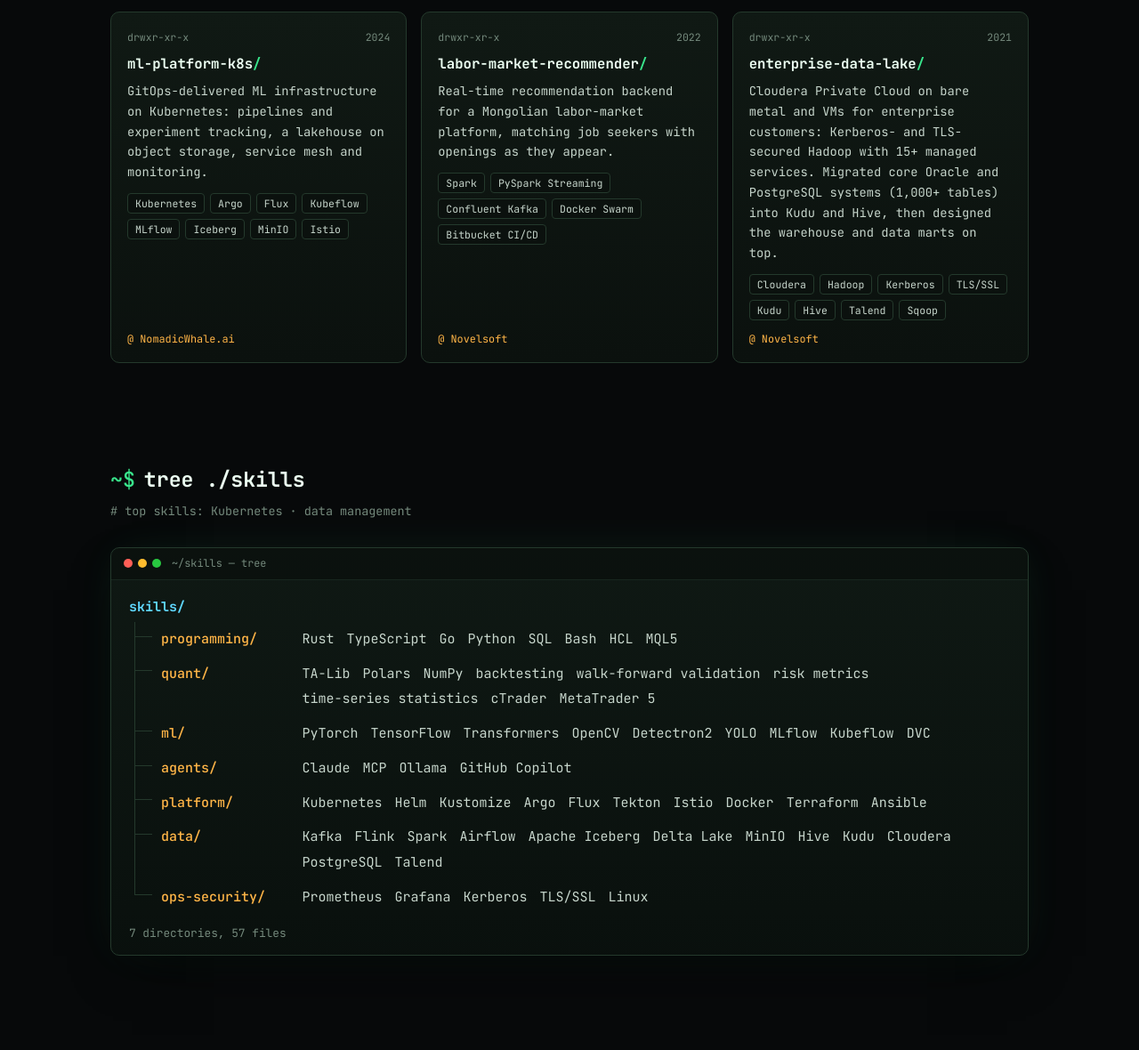
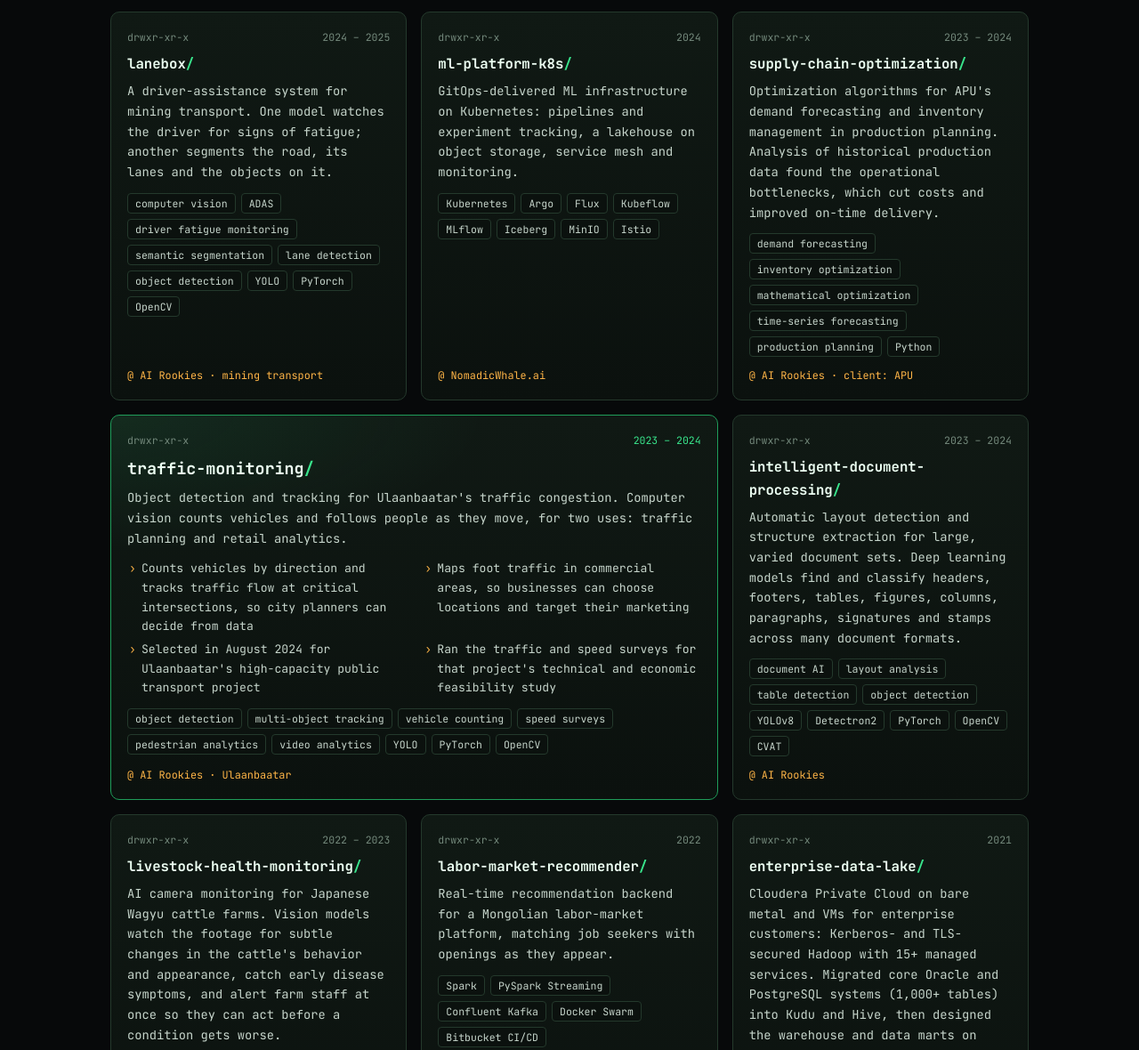
Before and after one commit to ganbayard/ganbayard.github.io, a plain HTML site: page index.html in a window 1280 px wide. Shown: the part 3267-4447 px from the top of the page at 89% size. Drawn offline with Linux system fonts and the light colour scheme.

Commit message:
Projects: add lanebox, traffic monitoring, IDP, supply chain, livestock
Five computer-vision and optimization projects from 2022-2025, with
skill tags. traffic-monitoring is a featured card, so the 10 cards
fill even rows at three and two columns.

Co-Authored-By: Claude Opus 5.5 <noreply@anthropic.com>

```diff
--- a/index.html
+++ b/index.html
@@ -144,7 +144,7 @@
   <section class="section" id="projects" data-win>
     <div class="wrap">
       <h2 class="sh"><span class="ps1" aria-hidden="true">~$</span> <span class="cmd" aria-hidden="true">ls -la ./projects</span><span class="sr">Projects</span></h2>
-      <p class="sub"># selected work · total 5</p>
+      <p class="sub"># selected work · total 10</p>
 
       <div class="grid reveal">
         <article class="card card--feat">
@@ -170,11 +170,57 @@
         </article>
 
         <article class="card">
+          <p class="card__perm"><span>drwxr-xr-x</span><span>2024 – 2025</span></p>
+          <h3>lanebox</h3>
+          <p>A driver-assistance system for mining transport. One model watches the driver for signs of fatigue; another segments the road, its lanes and the objects on it.</p>
+          <ul class="tags"><li>computer vision</li><li>ADAS</li><li>driver fatigue monitoring</li><li>semantic segmentation</li><li>lane detection</li><li>object detection</li><li>YOLO</li><li>PyTorch</li><li>OpenCV</li></ul>
+          <p class="ctx">@ AI Rookies · mining transport</p>
+        </article>
+
+        <article class="card">
           <p class="card__perm"><span>drwxr-xr-x</span><span>2024</span></p>
           <h3>ml-platform-k8s</h3>
           <p>GitOps-delivered ML infrastructure on Kubernetes: pipelines and experiment tracking, a lakehouse on object storage, service mesh and monitoring.</p>
           <ul class="tags"><li>Kubernetes</li><li>Argo</li><li>Flux</li><li>Kubeflow</li><li>MLflow</li><li>Iceberg</li><li>MinIO</li><li>Istio</li></ul>
           <p class="ctx">@ NomadicWhale.ai</p>
+        </article>
+
+        <article class="card">
+          <p class="card__perm"><span>drwxr-xr-x</span><span>2023 – 2024</span></p>
+          <h3>supply-chain-optimization</h3>
+          <p>Optimization algorithms for APU's demand forecasting and inventory management in production planning. Analysis of historical production data found the operational bottlenecks, which cut costs and improved on-time delivery.</p>
+          <ul class="tags"><li>demand forecasting</li><li>inventory optimization</li><li>mathematical optimization</li><li>time-series forecasting</li><li>production planning</li><li>Python</li></ul>
+          <p class="ctx">@ AI Rookies · client: APU</p>
+        </article>
+
+        <article class="card card--feat">
+          <p class="card__perm"><span>drwxr-xr-x</span><span>2023 – 2024</span></p>
+          <h3>traffic-monitoring</h3>
+          <p>Object detection and tracking for Ulaanbaatar's traffic congestion. Computer vision counts vehicles and follows people as they move, for two uses: traffic planning and retail analytics.</p>
+          <ul class="feat">
+            <li>Counts vehicles by direction and tracks traffic flow at critical intersections, so city planners can decide from data</li>
+            <li>Maps foot traffic in commercial areas, so businesses can choose locations and target their marketing</li>
+            <li>Selected in August 2024 for Ulaanbaatar's high-capacity public transport project</li>
+            <li>Ran the traffic and speed surveys for that project's technical and economic feasibility study</li>
+          </ul>
+          <ul class="tags"><li>object detection</li><li>multi-object tracking</li><li>vehicle counting</li><li>speed surveys</li><li>pedestrian analytics</li><li>video analytics</li><li>YOLO</li><li>PyTorch</li><li>OpenCV</li></ul>
+          <p class="ctx">@ AI Rookies · Ulaanbaatar</p>
+        </article>
+
+        <article class="card">
+          <p class="card__perm"><span>drwxr-xr-x</span><span>2023 – 2024</span></p>
+          <h3>intelligent-document-processing</h3>
+          <p>Automatic layout detection and structure extraction for large, varied document sets. Deep learning models find and classify headers, footers, tables, figures, columns, paragraphs, signatures and stamps across many document formats.</p>
+          <ul class="tags"><li>document AI</li><li>layout analysis</li><li>table detection</li><li>object detection</li><li>YOLOv8</li><li>Detectron2</li><li>PyTorch</li><li>OpenCV</li><li>CVAT</li></ul>
+          <p class="ctx">@ AI Rookies</p>
+        </article>
+
+        <article class="card">
+          <p class="card__perm"><span>drwxr-xr-x</span><span>2022 – 2023</span></p>
+          <h3>livestock-health-monitoring</h3>
+          <p>AI camera monitoring for Japanese Wagyu cattle farms. Vision models watch the footage for subtle changes in the cattle's behavior and appearance, catch early disease symptoms, and alert farm staff at once so they can act before a condition gets worse.</p>
+          <ul class="tags"><li>computer vision</li><li>video analytics</li><li>object detection</li><li>behavior analysis</li><li>anomaly detection</li><li>real-time alerts</li><li>PyTorch</li><li>OpenCV</li></ul>
+          <p class="ctx">Wagyu cattle farms · Japan</p>
         </article>
 
         <article class="card">
```
